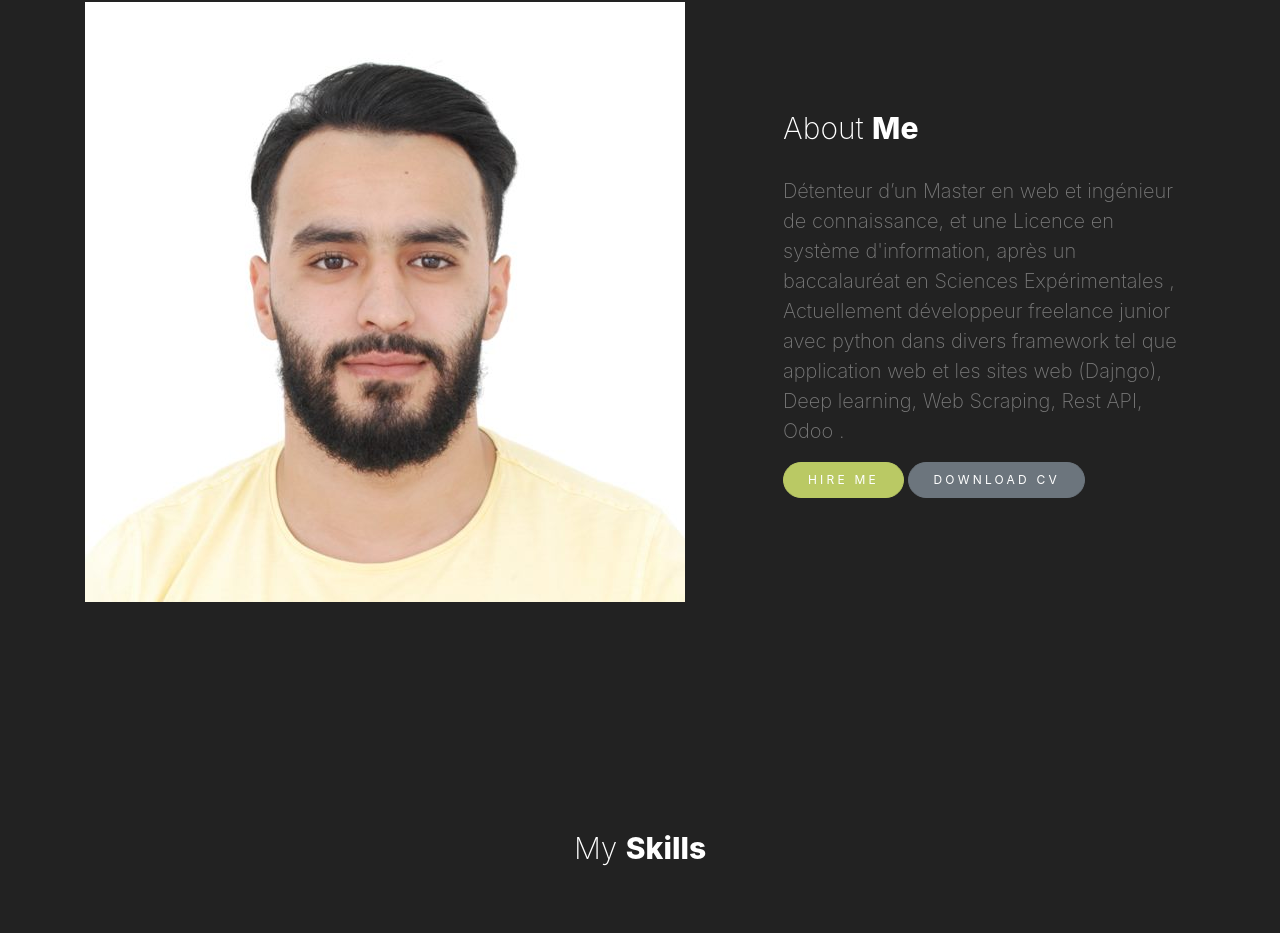
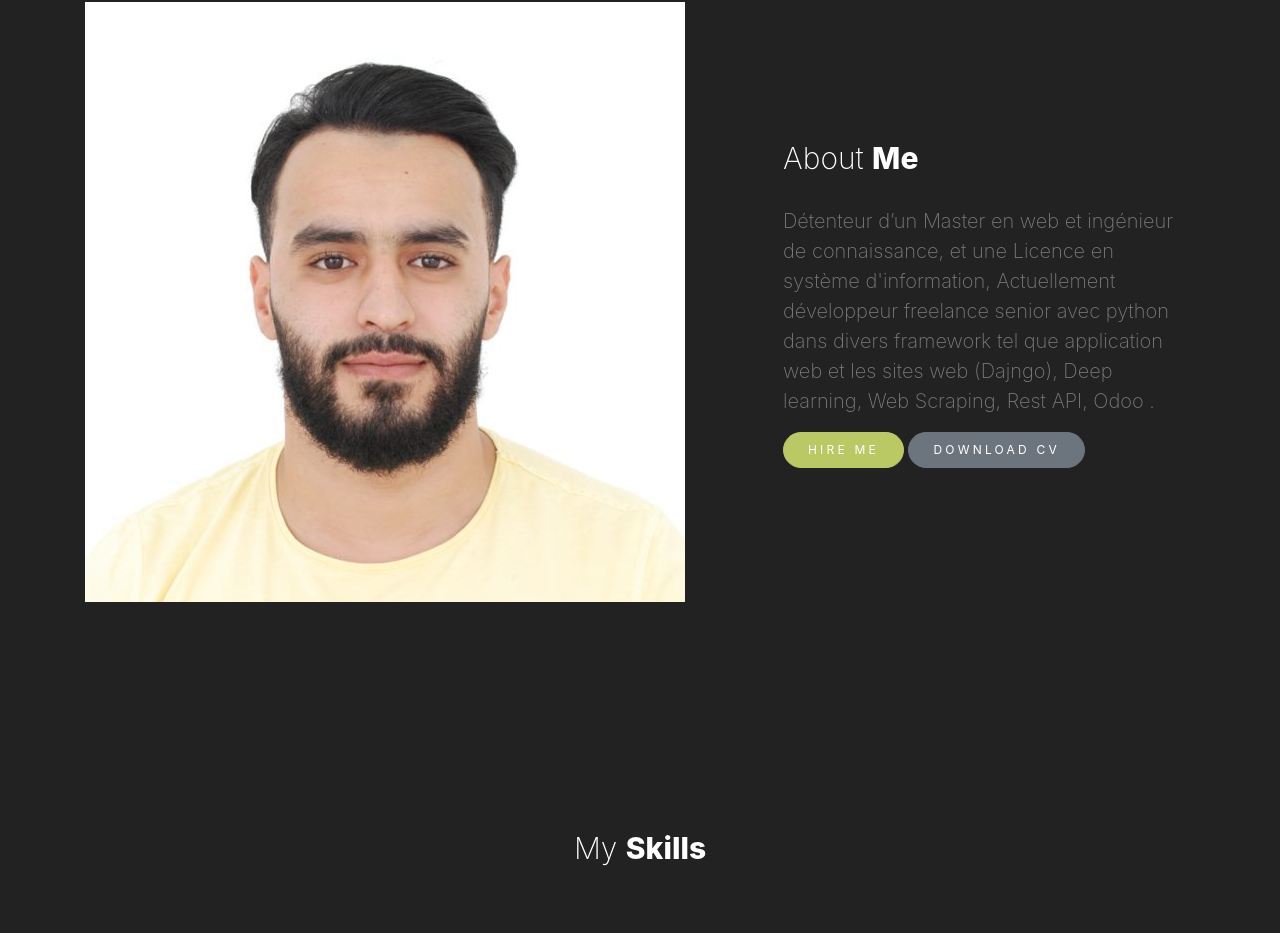
Before and after one commit to majidBOUZAR/majidBOUZAR.github.io, a plain HTML site: page index.html in a window 1280 px wide. Shown: the part 2936-3869 px from the top of the page. Drawn offline with nearby package versions, Linux system fonts and the light colour scheme; files whose address does not match are found by name.

Commit message:
Update index.html

```diff
--- a/index.html
+++ b/index.html
@@ -272,7 +272,7 @@
 					<div class="section-heading">
 						<h2>About <strong>Me</strong></h2>
 					</div>
-					<p class="lead">Détenteur d’un Master en web et ingénieur de connaissance, et une Licence en système d'information, après un baccalauréat en Sciences Expérimentales , Actuellement développeur freelance junior avec python dans divers framework tel que application web et les sites web (Dajngo), Deep learning, Web Scraping, Rest API, Odoo .</p>
+					<p class="lead">Détenteur d’un Master en web et ingénieur de connaissance, et une Licence en système d'information, Actuellement développeur freelance senior avec python dans divers framework tel que application web et les sites web (Dajngo), Deep learning, Web Scraping, Rest API, Odoo .</p>
 
 
 					<p>
```
